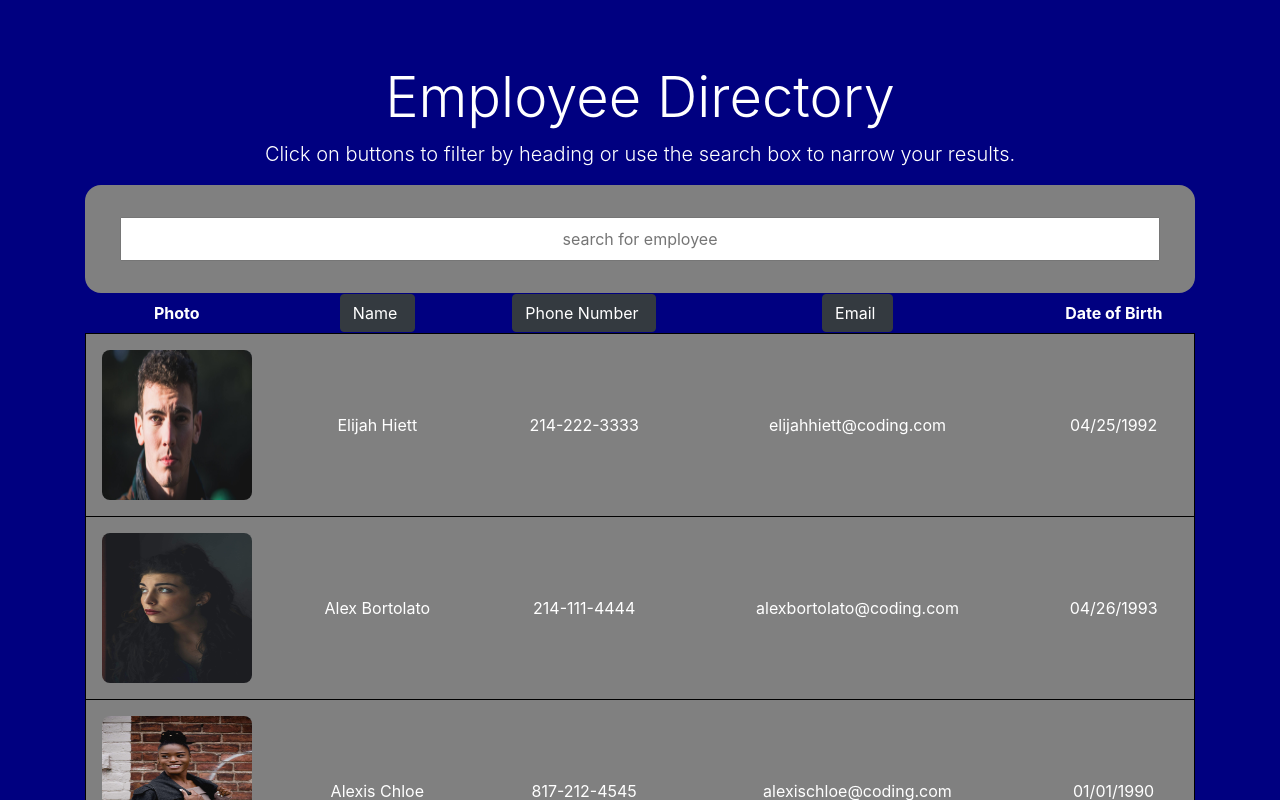
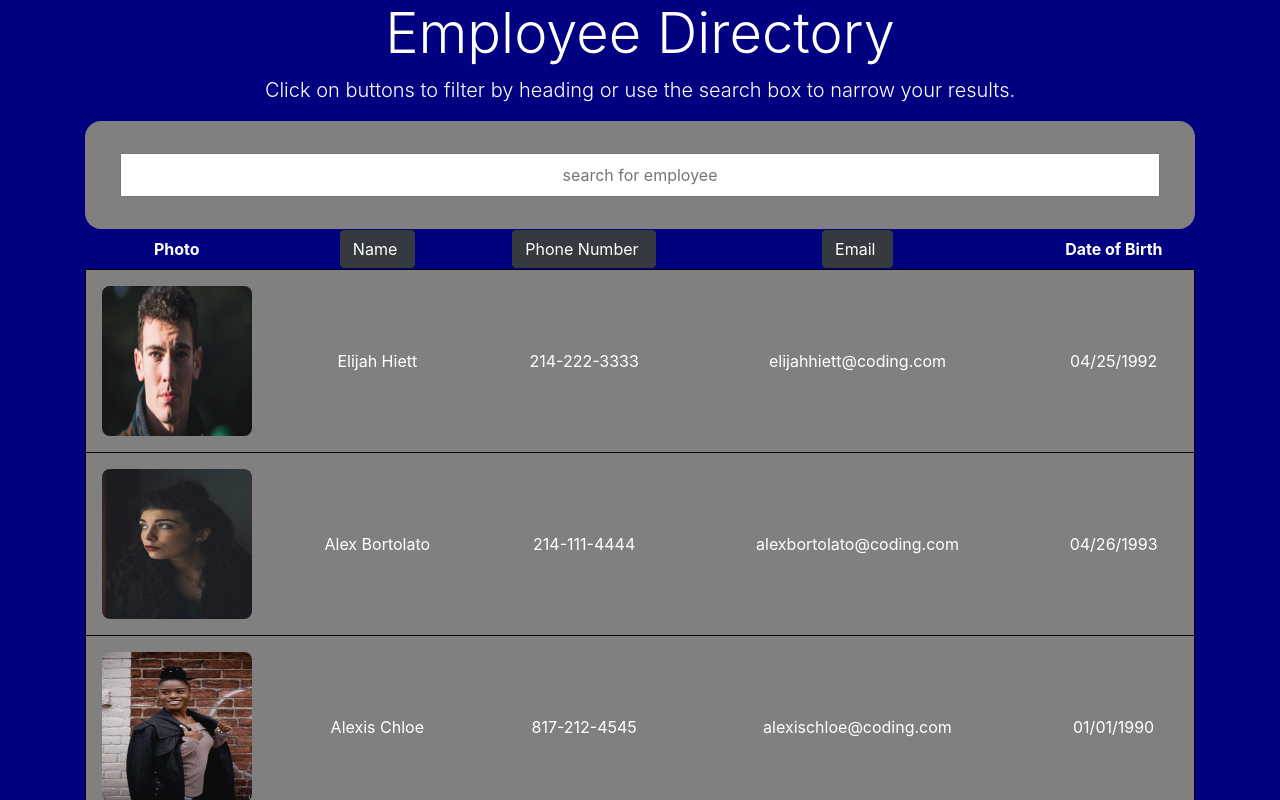
Before and after one commit to Isaias2020/Employee_Directory, a React (Create React App) app: page / in a window 1280 px wide. Shown: the top 800 px of the page. Built offline with nearby package versions, Linux system fonts and the light colour scheme.

Commit message:
fixed empty space issue beneath search results after searching employee

```diff
--- /dev/null
+++ b/src/App.css
@@ -0,0 +1,6 @@
+.App {
+    background-color: navy;
+    min-height: 100vh;
+    text-align: center;
+    color: white;
+}
--- a/src/App.js
+++ b/src/App.js
@@ -1,5 +1,6 @@
 import React from 'react';
 import Heading from "./components/Heading";
+import "./App.css";
 // import EmployeeSearch from "./components/EmployeeSearch";
 // import EmployeeRow from "./components/EmployeeRow";
 
--- a/src/components/Heading/index.js
+++ b/src/components/Heading/index.js
@@ -2,9 +2,9 @@ import React from "react";
 import "./style.css";
 import EmployeeInfo from "../EmployeeInfo";
 
-const Heading = props => {
+const Heading = (props) => {
     return (
-        <div className="jumbotron jumbotron-fluid">
+        <div>
             <div className="container">
                 <h1 className="display-4">Employee Directory</h1>
                 <p className="lead">Click on buttons to filter by heading or use the search box to narrow your results.</p>
```
